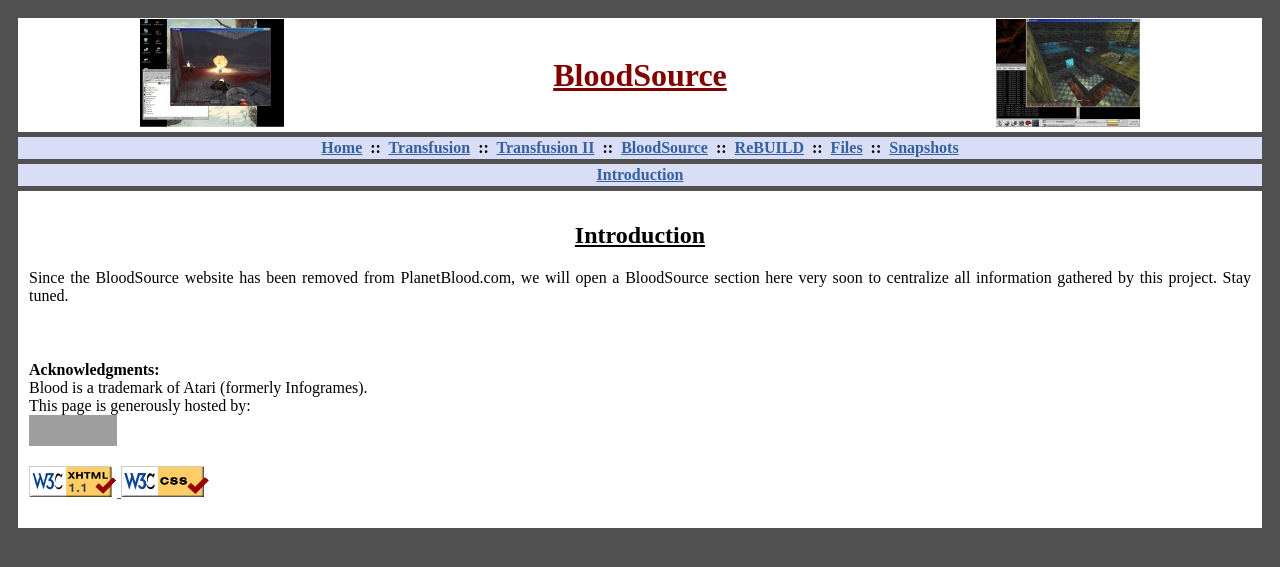
After one commit to QuakeMods/transfusion, a PHP site: page /bloodsource.php in a window 1280 px wide. The commit adds this page. Shown: the top 567 px of the page. Run offline with PHP 8.4, Linux system fonts and the light colour scheme; data that the repository does not hold is empty; grey boxes are pictures that could not be loaded.

Commit message:
Added a BloodSource section. Resolved charset conflict between XML header and META info. Updated ViewCVS URL.

```diff
--- /dev/null
+++ b/website/bloodsource.php
@@ -0,0 +1,24 @@
+<?php
+	$page_title = "BloodSource";
+	$page_topic = "BloodSource";
+	$page_links = array (
+		"Introduction" => array ("Address" => "#introduction-section", "Text" => "Introduction")
+	);
+
+	require ("header.php");
+?>
+
+<!-- Introduction -->
+<div class="section">
+	<h2 id="introduction-section" class="section">Introduction</h2>
+	Since the BloodSource website has been removed from PlanetBlood.com,
+	we will open a BloodSource section here very soon to centralize all
+	information gathered by this project. Stay tuned.<br />
+</div>
+
+<br />
+<br />
+
+<?php
+	require ("footer.php");
+?>
--- a/website/header.php
+++ b/website/header.php
@@ -11,14 +11,14 @@
 	// ----- ViewCvsURL ----- //
 
 	function ViewCvsURL ($url, $link) {
-		echo ("<a href=\"http://cvs.sourceforge.net/cgi-bin/viewcvs.cgi/blood/$url/\">$link</a>");
+		echo ("<a href=\"http://cvs.sourceforge.net/viewcvs.py/blood/$url/\">$link</a>");
 	}
 
 
 
 	// ********** Common header ********** //
 
-	echo ("<?xml version=\"1.0\" encoding=\"UTF-8\"?>\n");
+	echo ("<?xml version=\"1.0\"?>\n");
 ?>
 <!DOCTYPE html PUBLIC "-//W3C//DTD XHTML 1.1//EN"
 	"http://www.w3.org/TR/xhtml11/DTD/xhtml11.dtd">
@@ -130,7 +130,9 @@
 				&nbsp;::&nbsp;
 				<a href="transfusion.php">Transfusion</a>
 				&nbsp;::&nbsp;
-				<a href="awakening.php">Transfusion II: Caleb's Awakening</a>
+				<a href="awakening.php">Transfusion II</a>
+				&nbsp;::&nbsp;
+				<a href="bloodsource.php">BloodSource</a>
 				&nbsp;::&nbsp;
 				<a href="rebuild.php">ReBUILD</a>
 				&nbsp;::&nbsp;
```
Also changed, not shown: website/index.php (+7 -0 lines).
